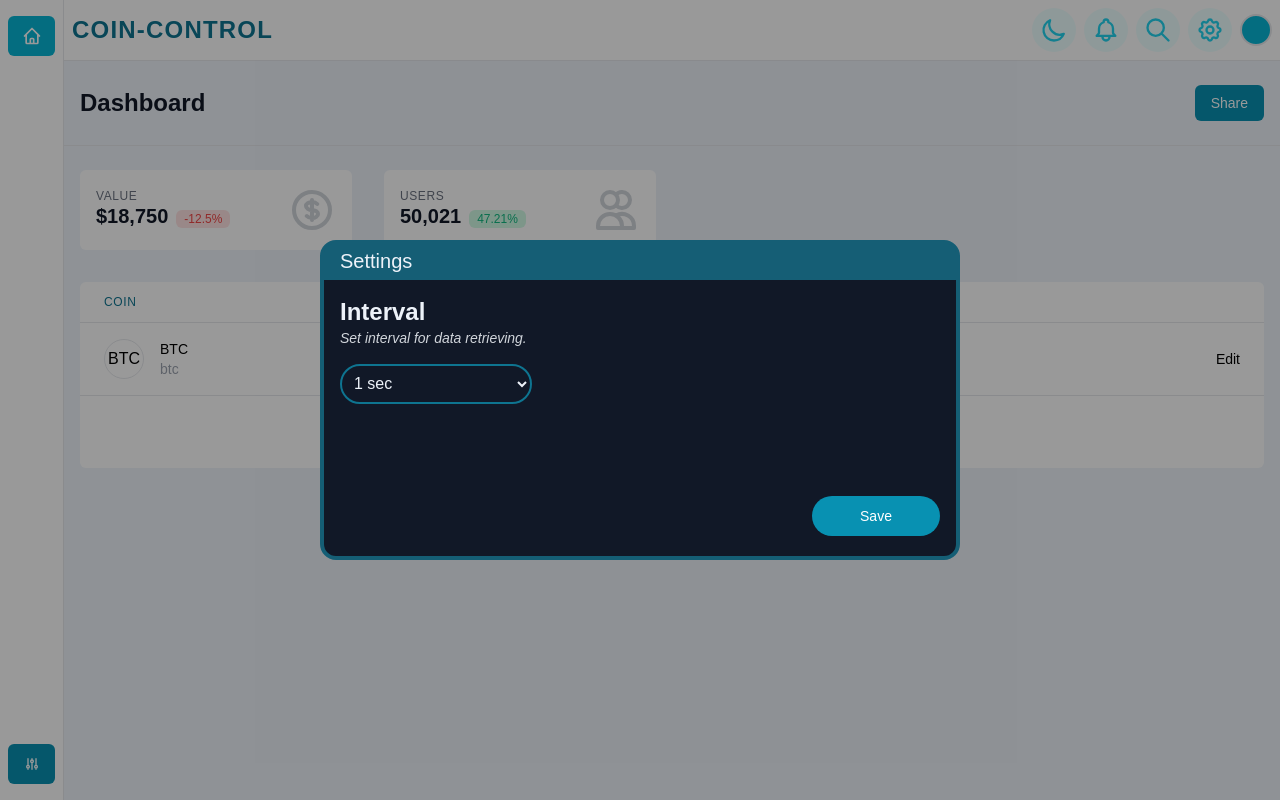
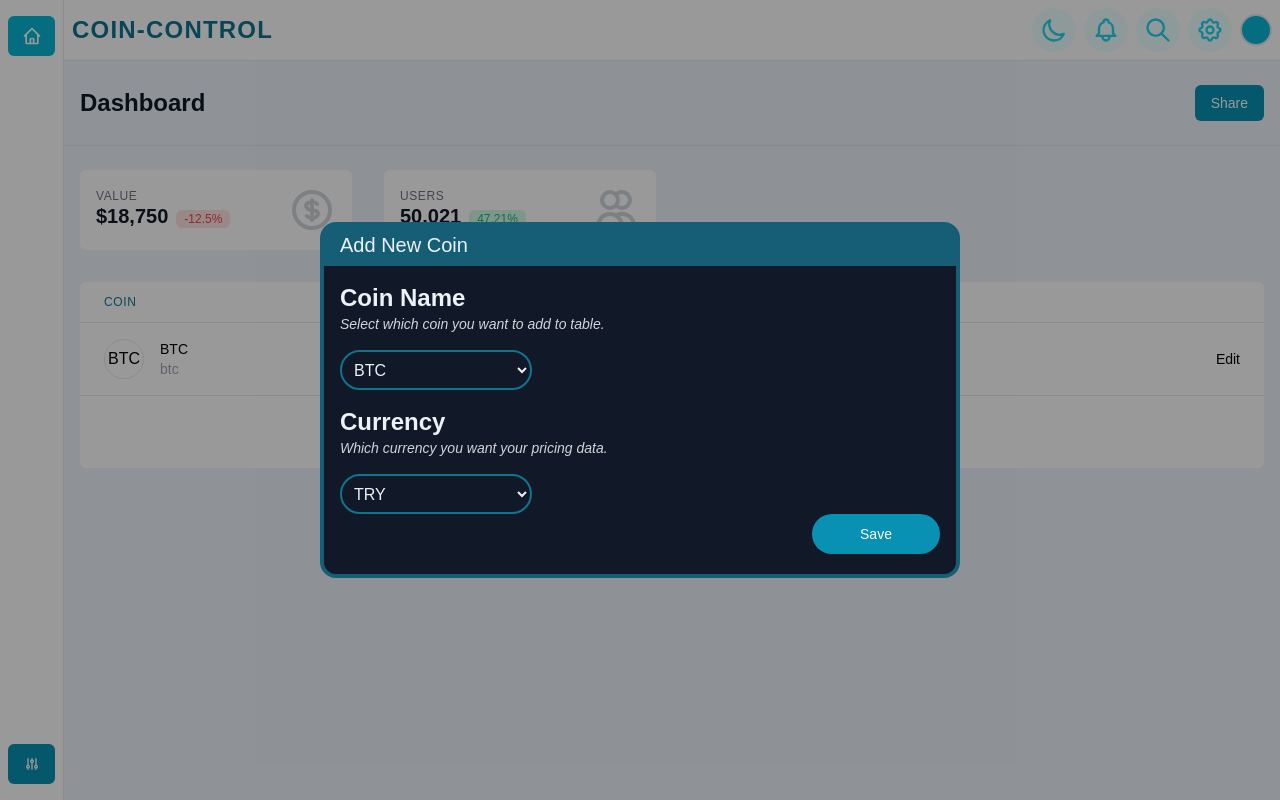
Before and after one commit to movwf/coin-control, a Next.js app: page / in a window 1280 px wide. Both pictures are taken after a click on the button "Add New Coin". Built offline with nearby package versions, Linux system fonts and the light colour scheme.

Commit message:
UI->Table : New coin modal created

```diff
--- a/components/UI/Modal/index.tsx
+++ b/components/UI/Modal/index.tsx
@@ -1,69 +1,56 @@
 import { Dispatch, SetStateAction } from "react";
 
 interface IToggle {
+  name: string;
+  title: string;
   toggle: {
     state: {
       "market-1": boolean;
       "market-2": boolean;
       "add-coin": boolean;
+      settings: boolean;
     };
     action: Dispatch<
       SetStateAction<{
         "market-1": boolean;
         "market-2": boolean;
         "add-coin": boolean;
+        settings: boolean;
       }>
     >;
   };
+  children: JSX.Element;
 }
 
-function index({ toggle }: IToggle) {
+function index({ name, title, toggle, children }: IToggle) {
   return (
     <div
       className="h-full w-full transition duration-500 ease-in-out fixed inset-0 z-10 flex flex-row justify-center items-center"
       aria-hidden="true"
     >
-      <div className="w-1/2 h-2/5 rounded-2xl bg-gray-900 border-4 border-primary-darker flex flex-col">
+      <div className="w-1/2 h-auto rounded-2xl bg-gray-900 border-4 border-primary-darker flex flex-col">
         <div className="row w-full h-10 text-light bg-primary-darker rounded-t-lg border-b-2 border-primary-darker flex flex-col justify-center">
-          <span className="ml-4 row text-xl">Settings</span>
+          <span className="ml-4 row text-xl">{title}</span>
         </div>
         <div className="row h-full w-full text-light flex flex-col">
           {/* children */}
-          <span className="row mt-4 ml-4 font-extrabold text-2xl">
-            Interval
-          </span>
-          <span className="row text-gray-300 dark:text-gray-500 italic text-sm ml-4">
-            Set interval for data retrieving.
-          </span>
-          <select
-            name="interval"
-            id="interval"
-            className="row w-48 h-10 mt-4 ml-4 p-2  rounded-3xl outline-none border-2 border-primary-dark bg-transparent appearance-non"
-          >
-            <option value="1000" className="bg-black">
-              1 sec
-            </option>
-            <option value="2000" className="bg-black">
-              2 sec
-            </option>
-            <option value="3000" className="bg-black">
-              3 sec
-            </option>
-            <option value="4000" className="bg-black">
-              4 sec
-            </option>
-            <option value="5000" className="bg-black">
-              5 sec
-            </option>
-          </select>
-
+          {children}
           <div
             className="row w-32 h-10 mr-4 mb-5 mt-auto ml-auto text-sm text-white rounded-full bg-primary hover:bg-primary-dark focus:outline-none focus:ring focus:ring-primary focus:ring-offset-1 focus:ring-offset-white dark:focus:ring-offset-dark flex flex-row justify-center items-center pointer-cursor"
+            // TODO: Need proper way to handle
             onClick={() => {
-              toggle.action({
-                ...toggle.state,
-                "add-coin": !toggle.state["add-coin"],
-              });
+              if (name == "add-coin") {
+                toggle.action({
+                  ...toggle.state,
+                  "add-coin": !toggle.state["add-coin"],
+                });
+              }
+              if (name == "settings") {
+                toggle.action({
+                  ...toggle.state,
+                  settings: !toggle.state["settings"],
+                });
+              }
             }}
           >
             Save
--- /dev/null
+++ b/components/UI/Table/NewCoinModal.tsx
@@ -0,0 +1,40 @@
+function NewCoinModal() {
+  return (
+    <>
+      <span className="row mt-4 ml-4 font-extrabold text-2xl">Coin Name</span>
+      <span className="row text-gray-300 dark:text-gray-500 italic text-sm ml-4">
+        Select which coin you want to add to table.
+      </span>
+      <select
+        name="interval"
+        id="interval"
+        className="row w-48 h-10 mt-4 ml-4 p-2  rounded-3xl outline-none border-2 border-primary-dark bg-transparent appearance-non"
+      >
+        <option value="btc" className="bg-black">
+          BTC
+        </option>
+        <option value="xrp" className="bg-black">
+          XRP
+        </option>
+      </select>
+      <span className="row mt-4 ml-4 font-extrabold text-2xl">Currency</span>
+      <span className="row text-gray-300 dark:text-gray-500 italic text-sm ml-4">
+        Which currency you want your pricing data.
+      </span>
+      <select
+        name="interval"
+        id="interval"
+        className="row w-48 h-10 mt-4 ml-4 p-2  rounded-3xl outline-none border-2 border-primary-dark bg-transparent appearance-non"
+      >
+        <option value="btc" className="bg-black">
+          TRY
+        </option>
+        <option value="xrp" className="bg-black">
+          EUR
+        </option>
+      </select>
+    </>
+  );
+}
+
+export default NewCoinModal;
--- /dev/null
+++ b/components/UI/Table/SettingsModal.tsx
@@ -0,0 +1,33 @@
+function NewCoinModal() {
+  return (
+    <>
+      <span className="row mt-4 ml-4 font-extrabold text-2xl">Interval</span>
+      <span className="row text-gray-300 dark:text-gray-500 italic text-sm ml-4">
+        Set interval for data retrieving.
+      </span>
+      <select
+        name="interval"
+        id="interval"
+        className="row w-48 h-10 mt-4 ml-4 p-2  rounded-3xl outline-none border-2 border-primary-dark bg-transparent appearance-non"
+      >
+        <option value="1000" className="bg-black">
+          1 sec
+        </option>
+        <option value="2000" className="bg-black">
+          2 sec
+        </option>
+        <option value="3000" className="bg-black">
+          3 sec
+        </option>
+        <option value="4000" className="bg-black">
+          4 sec
+        </option>
+        <option value="5000" className="bg-black">
+          5 sec
+        </option>
+      </select>
+    </>
+  );
+}
+
+export default NewCoinModal;
--- a/components/UI/Table/index.tsx
+++ b/components/UI/Table/index.tsx
@@ -2,7 +2,8 @@ import { useState } from "react";
 import Modal from "../Modal";
 import TableRow from "./TableRow";
 import Backdrop from "../../Layout/Drawer/Backdrop";
-import { ChevronDownIcon, PlusIcon } from "@heroicons/react/outline";
+import NewCoinModal from "./NewCoinModal";
+import { ChevronDownIcon, PlusIcon, CogIcon } from "@heroicons/react/outline";
 
 const CoinData = [
   {
@@ -20,6 +21,7 @@ function index() {
     "market-1": false,
     "market-2": false,
     "add-coin": false,
+    settings: false,
   });
   return (
     <div className="h-full bg-white rounded-md dark:bg-darker">
@@ -155,10 +157,36 @@ function index() {
           </span>
           <span className="col"> Add New Coin</span>
         </button>
+        <button
+          className="transition duration-500 ease-in-out ml-2 bg-primary dark:bg-primary-light dark:hover:bg-primary-lighter text-white dark:text-black hover:bg-primary-darker h-10 w-10 rounded-full flex flex-col justify-center items-center"
+          onClick={() => {
+            setMenuOpen({
+              ...menuOpen,
+              settings: !menuOpen["settings"],
+            });
+          }}
+        >
+          <span className="col">
+            <CogIcon className="w-6 h-6" />
+          </span>
+        </button>
       </div>
-      <Backdrop {...{ toggle: menuOpen["add-coin"] }} />
+      <Backdrop {...{ toggle: menuOpen["add-coin"] || menuOpen["settings"] }} />
       {menuOpen["add-coin"] && (
-        <Modal toggle={{ state: menuOpen, action: setMenuOpen }} />
+        <Modal
+          title="Add New Coin"
+          name="add-coin"
+          toggle={{ state: menuOpen, action: setMenuOpen }}
+          children={<NewCoinModal />}
+        />
+      )}
+      {menuOpen["settings"] && (
+        <Modal
+          title="Settings"
+          name="settings"
+          toggle={{ state: menuOpen, action: setMenuOpen }}
+          children={<NewCoinModal />}
+        />
       )}
     </div>
   );
```
